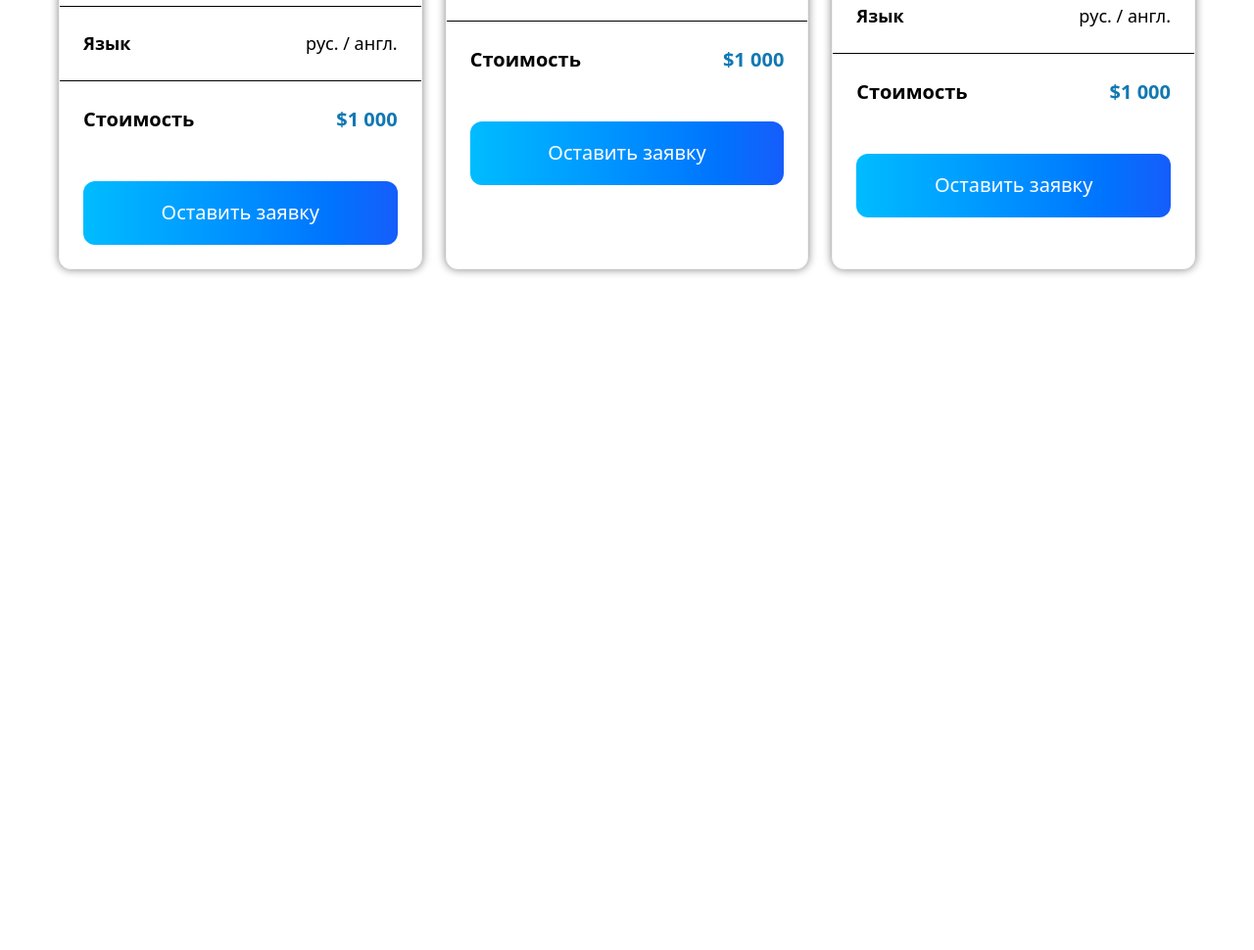
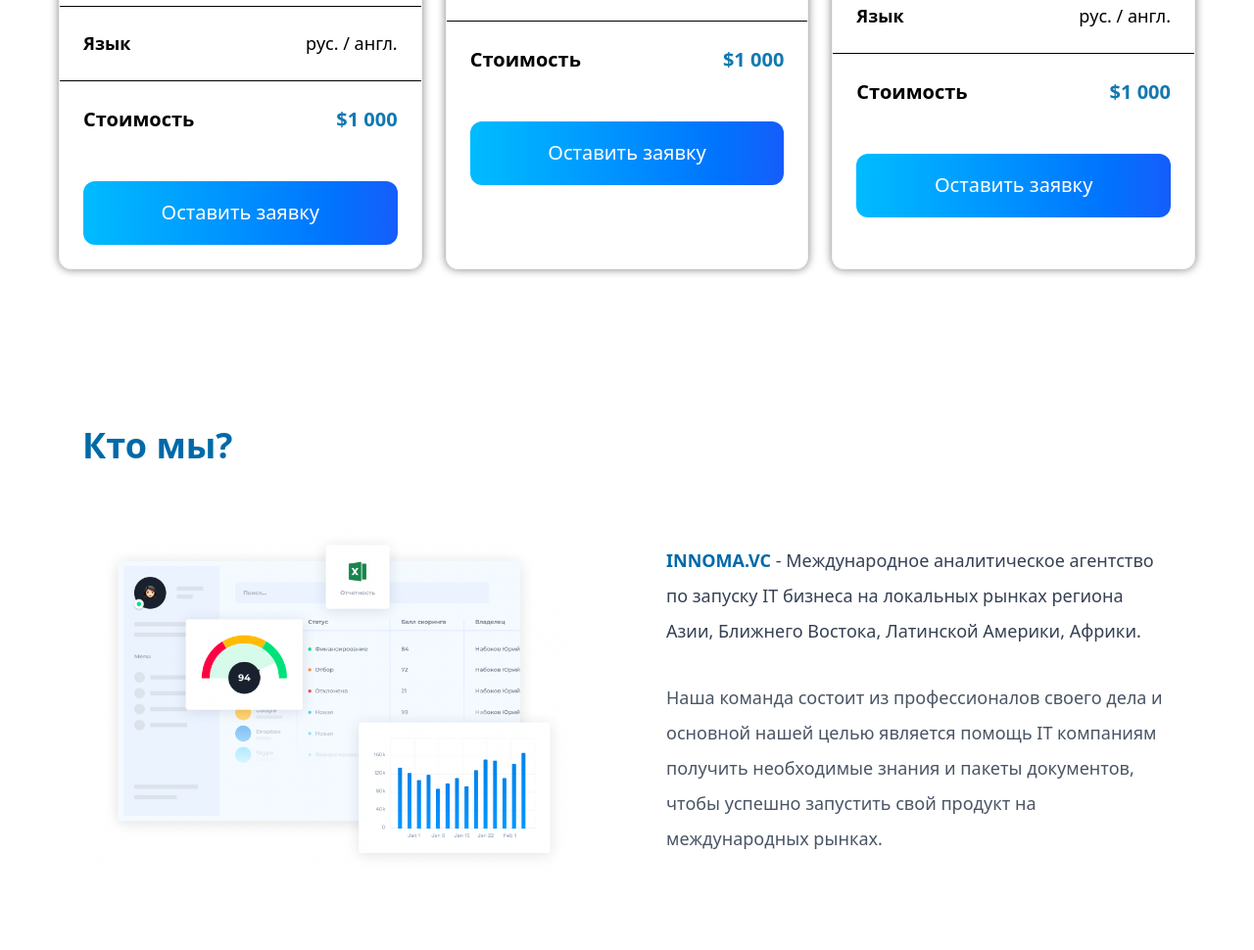
Before and after one commit to dxaylo-ux/week-2-day-6, a website: page index.html in a window 1280 px wide. Shown: the part 9390-10360 px from the top of the page at 98% size. Before the commit the page ends 9745 px from the top, so only its background shows below. Drawn offline with Linux system fonts and the light colour scheme.

Commit message:
section11

```diff
--- a/index.html
+++ b/index.html
@@ -847,6 +847,44 @@
 
 </section>
 
+<section class="max-w-[1200px] m-auto py-20 p-[20px]">
+  <div class="max-w-7xl mx-auto px-6">
+    <h2 class="text-4xl font-bold text-sky-700 mb-16 text-center lg:text-start">
+      Кто мы?
+    </h2>
+
+    <div class="grid lg:grid-cols-2 gap-20 items-center">
+
+
+      <div class="relative">
+       <img src="img/c6389fc4dce0b718281555708095582b718c249a.png" alt="">
+        </div>
+
+
+
+        <div class="text-center lg:text-start">
+            <p class="text-[18px] leading-9 text-gray-700">
+                <span class="font-semibold text-sky-700">
+                    INNOMA.VC
+                </span>
+                - Международное аналитическое агентство по запуску IT бизнеса
+          на локальных рынках региона Азии, Ближнего Востока,
+          Латинской Америки, Африки.
+        </p>
+
+        <p class="mt-8 text-[18px] leading-9 text-gray-600">
+            Наша команда состоит из профессионалов своего дела и основной
+            нашей целью является помощь IT компаниям получить необходимые
+            знания и пакеты документов, чтобы успешно запустить свой
+            продукт на международных рынках.
+        </p>
+    </div>
+</div>
+
+    </div>
+  </div>
+</section>
+
 
 
 </body>
```
Also changed, not shown: img/c6389fc4dce0b718281555708095582b718c249a.png (added), src/output.css.
